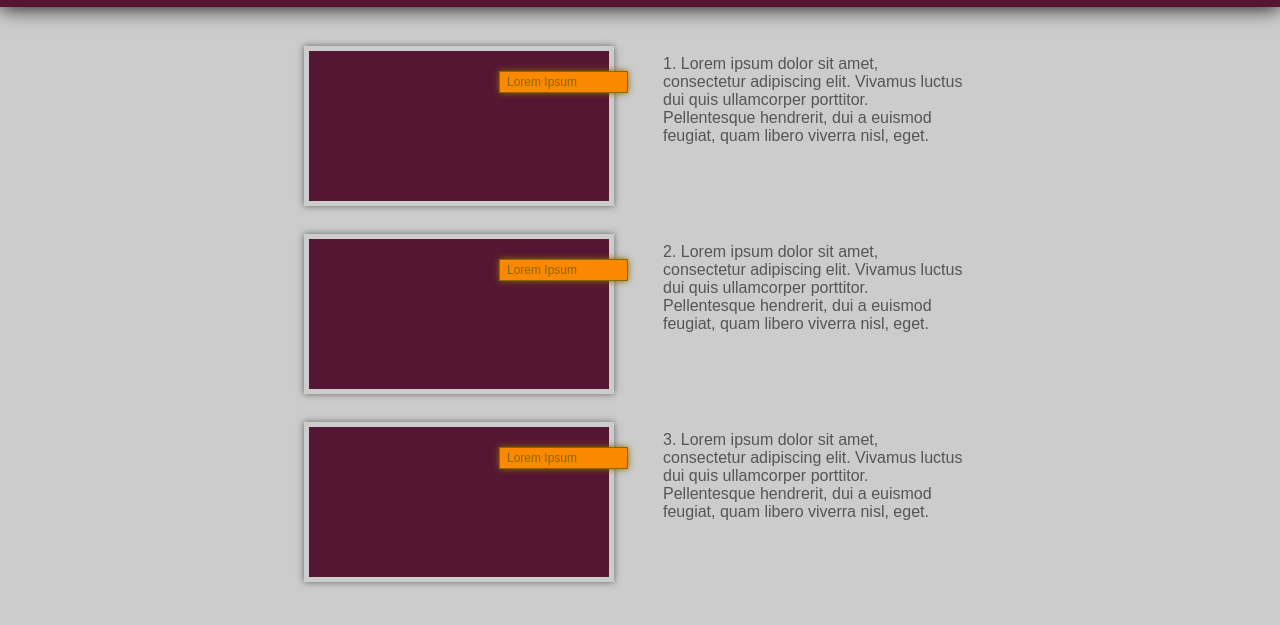
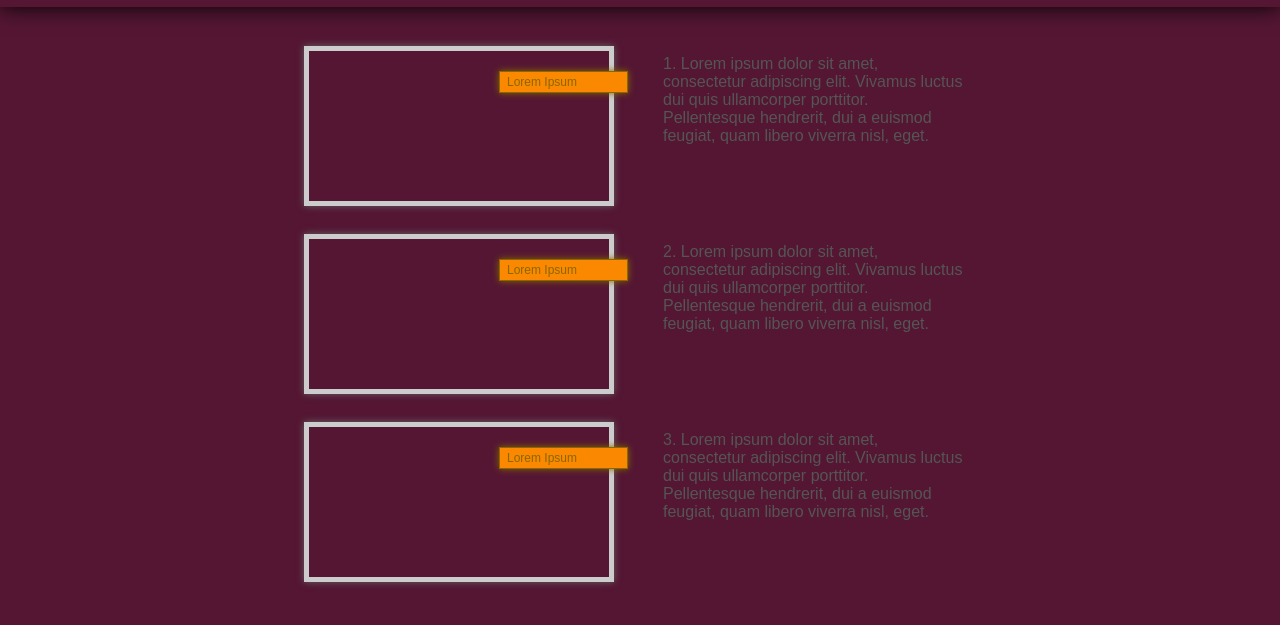
Before and after one commit to AlanAdamson/CodedImage, a website: page work/index.html in a window 1280 px wide. Shown: the part 87-712 px from the top of the page. Drawn offline with Linux system fonts and the light colour scheme.

Commit message:
changed work page background color

```diff
--- a/style.css
+++ b/style.css
@@ -1,7 +1,7 @@
 html, body {
   margin: 0;
   padding: 0;
-  background-color: #ccc;
+  background-color: #541633;
 }
 
 .wrapper{
```
